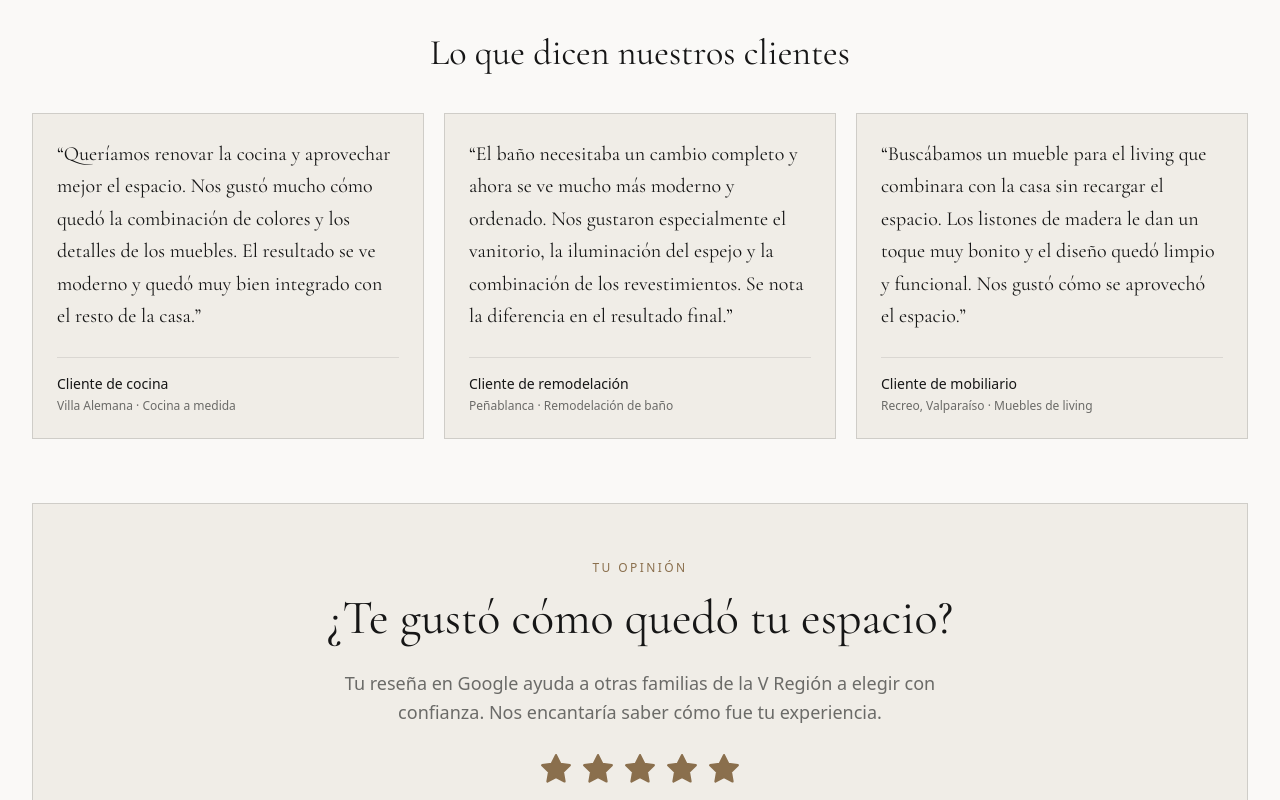
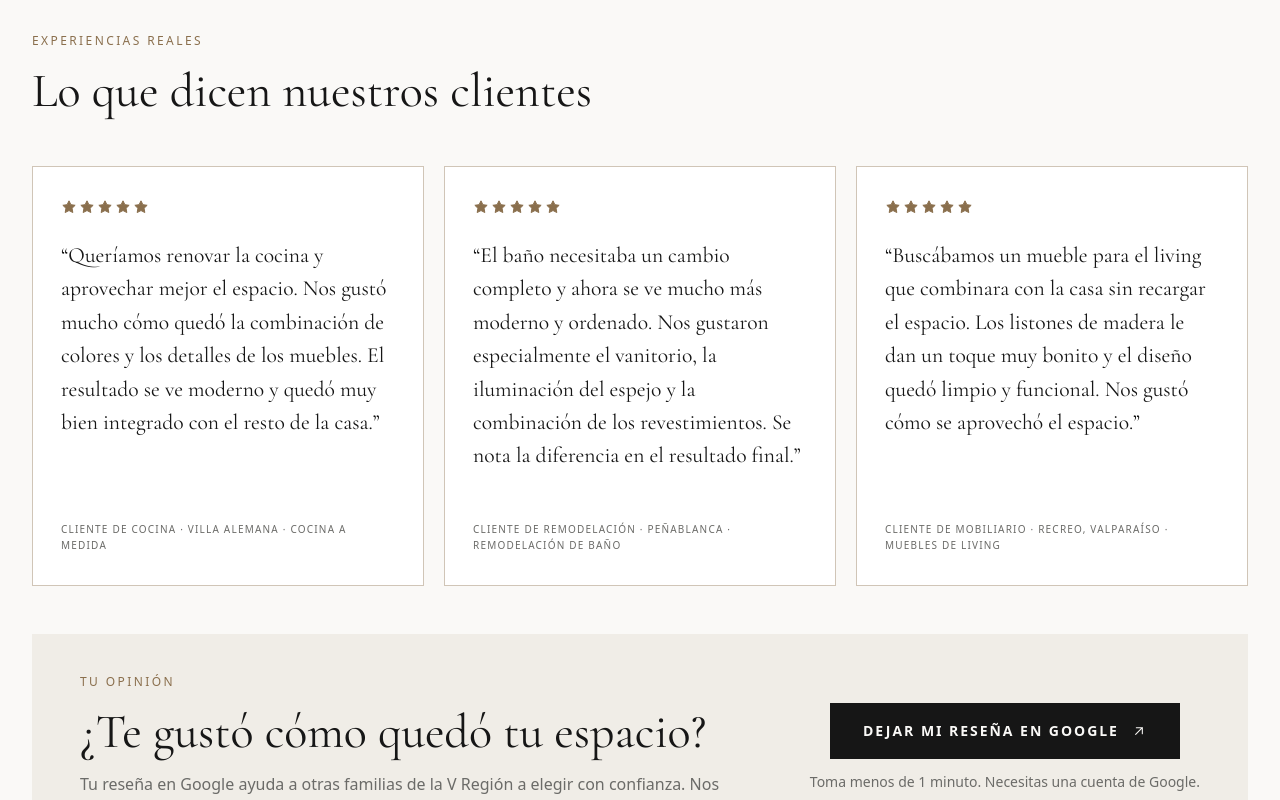
Before and after one commit to rachidboss23/ALC_Studio_Home, a Next.js app: page / in a window 1280 px wide. Shown: the part 4440-5240 px from the top of the page. Built offline with nearby package versions, Linux system fonts and the light colour scheme; no server answers.

Commit message:
style: refine testimonials section
Co-authored-by: Copilot <223556219+Copilot@users.noreply.github.com>

```diff
--- a/src/features/testimonials/Testimonials.tsx
+++ b/src/features/testimonials/Testimonials.tsx
@@ -18,50 +18,52 @@ export function Testimonials() {
       <Container>
         {testimonials.length > 0 && (
           <>
-            <h2 className="text-center font-serif text-3xl lg:text-4xl">Lo que dicen nuestros clientes</h2>
-            <div className="mt-10 grid gap-5 md:grid-cols-3">
+            <div className="mb-10 max-w-2xl sm:mb-12">
+              <p className="mb-4 text-xs font-medium uppercase tracking-[0.2em] text-accent">Experiencias reales</p>
+              <h2 className="font-serif text-4xl leading-[1.1] sm:text-5xl">Lo que dicen nuestros clientes</h2>
+            </div>
+            <div className="grid gap-5 md:grid-cols-3">
               {testimonials.map((testimonial) => (
-                <article key={testimonial.project} className="flex flex-col border border-ink/15 bg-sand p-6">
-                  {testimonial.rating && (
-                    <div className="mb-5 flex gap-1" role="img" aria-label={`Calificación: ${testimonial.rating} de 5`}>
+                <article key={testimonial.project} className="flex flex-col border border-accent/40 bg-white px-6 py-7 sm:px-7 sm:py-8">
+                  <div aria-hidden="true" className="mb-6 flex gap-0.5">
                     {Array.from({ length: 5 }, (_, index) => (
-                        <Star key={index} filled={index < (testimonial.rating ?? 0)} />
+                      <Star key={index} filled className="h-4 w-4" />
                     ))}
                   </div>
+                  <p className="flex-1 font-serif text-xl leading-[1.55] text-ink sm:text-[1.35rem]">“{testimonial.text}”</p>
+                  <div className="mt-7 pt-5">
+                    {testimonial.source === "Google" && (
+                      <span className="mb-2 block text-[10px] tracking-[0.04em] text-stone">Reseña en Google</span>
                     )}
-                  <p className="flex-1 font-serif text-xl leading-relaxed">“{testimonial.text}”</p>
-                  <div className="mt-6 border-t border-ink/10 pt-4">
-                    {testimonial.source === "Google" && (
-                      <span className="mb-2 inline-block text-[10px] uppercase tracking-[0.14em] text-stone">Reseña en Google</span>
-                    )}
-                    <p className="text-sm font-medium text-ink">{testimonial.name}</p>
-                    <p className="mt-1 text-xs text-stone">{testimonial.location} · {testimonial.project}</p>
+                    <p className="text-[10px] uppercase leading-relaxed tracking-[0.12em] text-stone">{testimonial.name} · {testimonial.location} · {testimonial.project}</p>
                   </div>
                 </article>
               ))}
             </div>
           </>
         )}
-        <div className="mt-12 border border-ink/15 bg-sand px-6 py-10 text-center sm:px-10 sm:py-14 lg:mt-16">
-          <SectionHeading eyebrow="Tu opinión" title="¿Te gustó cómo quedó tu espacio?" className="mx-auto max-w-3xl" />
-          <p className="mx-auto mt-6 max-w-2xl text-base leading-relaxed text-stone sm:text-lg">
+        <div className="mt-12 grid gap-7 bg-sand px-6 py-8 sm:px-10 sm:py-10 lg:mt-12 lg:grid-cols-[1fr_auto] lg:items-center lg:gap-12 lg:px-12">
+          <div className="max-w-2xl">
+            <SectionHeading eyebrow="Tu opinión" title="¿Te gustó cómo quedó tu espacio?" />
+            <p className="mt-3 text-sm leading-relaxed text-stone sm:text-base">
               Tu reseña en Google ayuda a otras familias de la V Región a elegir con confianza. Nos encantaría saber cómo fue tu experiencia.
             </p>
-          <div className="mt-6 flex justify-center gap-1.5" role="img" aria-label="Cinco estrellas">
-            {Array.from({ length: 5 }, (_, index) => (
-              <Star key={index} filled className="h-8 w-8 sm:h-9 sm:w-9" />
-            ))}
           </div>
+          <div className="flex flex-col items-start lg:items-center">
             <Button
               href={GOOGLE_REVIEW_URL}
               external
-            className="mt-8 min-h-14 w-full max-w-md normal-case text-sm tracking-normal motion-reduce:transition-none sm:w-auto sm:px-10 sm:text-base"
+              className="min-h-14 w-full max-w-md normal-case text-xs font-semibold tracking-[0.04em] transition-colors hover:bg-accent hover:border-accent focus-visible:outline-2 focus-visible:outline-offset-4 focus-visible:outline-accent motion-reduce:transition-none sm:w-auto sm:px-8 sm:text-sm"
             >
-            Dejar mi reseña en Google
+              <span>Dejar mi reseña en Google</span>
+              <svg aria-hidden="true" className="ml-3 h-4 w-4" viewBox="0 0 24 24" fill="none">
+                <path d="M7 17 17 7M8 7h9v9" stroke="currentColor" strokeLinecap="round" strokeLinejoin="round" strokeWidth="1.6" />
+              </svg>
             </Button>
-          <p className="mt-4 text-xs leading-relaxed text-stone sm:text-sm">
+            <p className="mt-3 text-xs leading-relaxed text-stone sm:text-sm lg:text-center">
               Toma menos de 1 minuto. Necesitas una cuenta de Google.
             </p>
+          </div>
         </div>
       </Container>
     </section>
```
Lines whose indentation alone changed are shown as unchanged.
